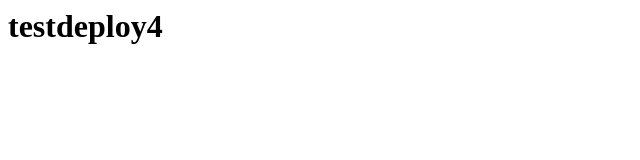
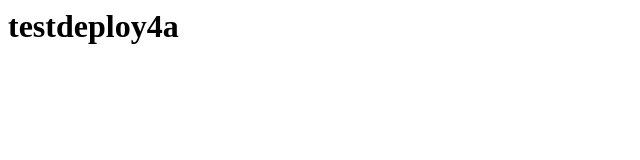
Before and after one commit to ferderber/pleblvl, a plain HTML site: page index.html in a window 1280 px wide. Shown: the full height of the page, 0-640 px from the left. Drawn offline with Linux system fonts and the light colour scheme.

Commit message:
test deploy

```diff
--- a/index.html
+++ b/index.html
@@ -5,6 +5,6 @@
   <script type="text/javascript"></script>
 </head>
 <body>
-  <h1>testdeploy4</h1>
+  <h1>testdeploy4a</h1>
 </body>
 </html>
```
